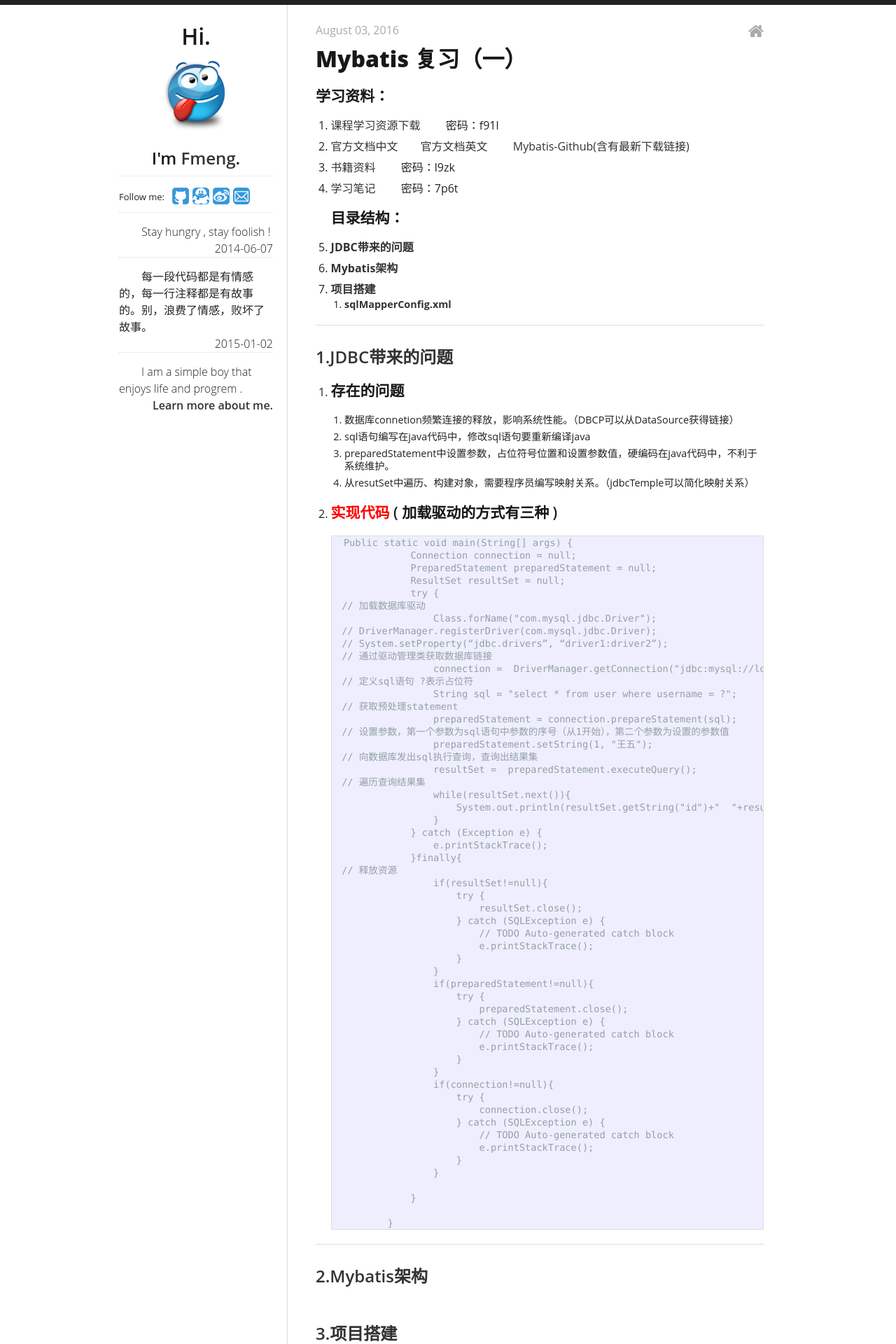
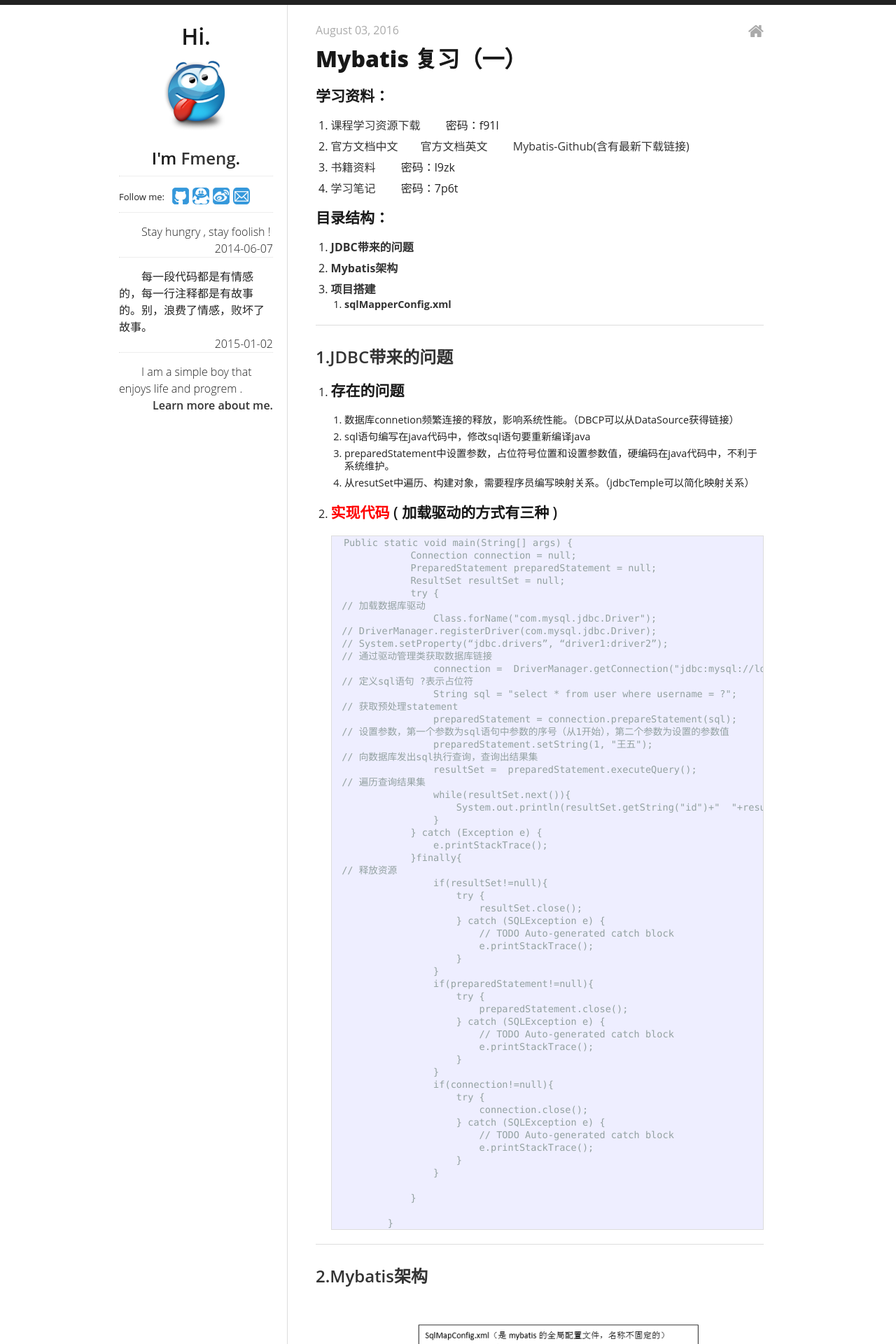
Before and after one commit to fmeng/fmeng.github.io, a Jekyll site: the page built from _posts/2016-08-03-mybatis-1.md, in a window 1280 px wide. Shown: the top 1920 px of the page at 70% size. Built offline with Jekyll 4.4.1, drawn with Linux system fonts in a browser that asks for light colours; Markdown is read by kramdown in place of the engine named in the settings; comment, search, counter and statistics services are not loaded.

Commit message:
mybatis3

```diff
--- a/_posts/2016-08-03-mybatis-1.md
+++ b/_posts/2016-08-03-mybatis-1.md
@@ -6,24 +6,20 @@
 ---
 
 ### 学习资料： ###
-
 1. [课程学习资源下载](http://pan.baidu.com/s/1o7BoTOu) &emsp;&emsp;密码：f91l
 2. [官方文档中文](http://www.mybatis.org/mybatis-3/zh/index.html)&emsp;&emsp;[官方文档英文](http://www.mybatis.org/mybatis-3/) &emsp;&emsp;[Mybatis-Github(含有最新下载链接)](https://github.com/mybatis/mybatis-3/)
 3. [书籍资料](http://pan.baidu.com/s/1jHH2DAu)&emsp;&emsp; 密码：l9zk
 4. [学习笔记](http://pan.baidu.com/s/1c1XnVTe)&emsp;&emsp; 密码：7p6t
+
 ### 目录结构： ###
-
 1. <a href="#1">**JDBC带来的问题**</a>
 2. <a href="#2">**Mybatis架构**</a>
 3. <a href="#3">**项目搭建**</a>
 	1. <a href="#33">**sqlMapperConfig.xml**</a>
 
-
 --------
 
 ## <a name="1">1.JDBC带来的问题</a> ##
-
-
 1. ### 存在的问题 ###
 	1. 数据库connetion频繁连接的释放，影响系统性能。（DBCP可以从DataSource获得链接）
 	2. sql语句编写在java代码中，修改sql语句要重新编译java
@@ -31,7 +27,6 @@
 	4. 从resutSet中遍历、构建对象，需要程序员编写映射关系。（jdbcTemple可以简化映射关系）
 
 1. ### <font color="red">实现代码</font> ( 加载驱动的方式有三种 )  ###
-
 		Public static void main(String[] args) {
 					Connection connection = null;
 					PreparedStatement preparedStatement = null;
@@ -90,7 +85,7 @@
 
 -----
 ## <a name="2">2.Mybatis架构</a> ##
-<br/>![](img/2016-08-03-m-1.png)
+<br/>![](/img/2016-08-03-m-1.png)
 
 ## <a name="3">3.项目搭建</a> ##
 1. [Jar包和source文件](http://pan.baidu.com/s/1skC4Gkl)&emsp;&emsp;密码：8hww
@@ -170,9 +165,7 @@
 			2. 自定义别名
 
 				<typeAliases>
-					<!-- 单个别名定义 -->
 					<typeAlias alias="user" type="cn.itcast.mybatis.po.User" />
-					<!-- 批量别名定义，扫描整个包下的类，别名为类名（首字母大写或小写都可以） -->
 					<package name="cn.itcast.mybatis.po" />
 				</typeAliases>
 		5.
```
